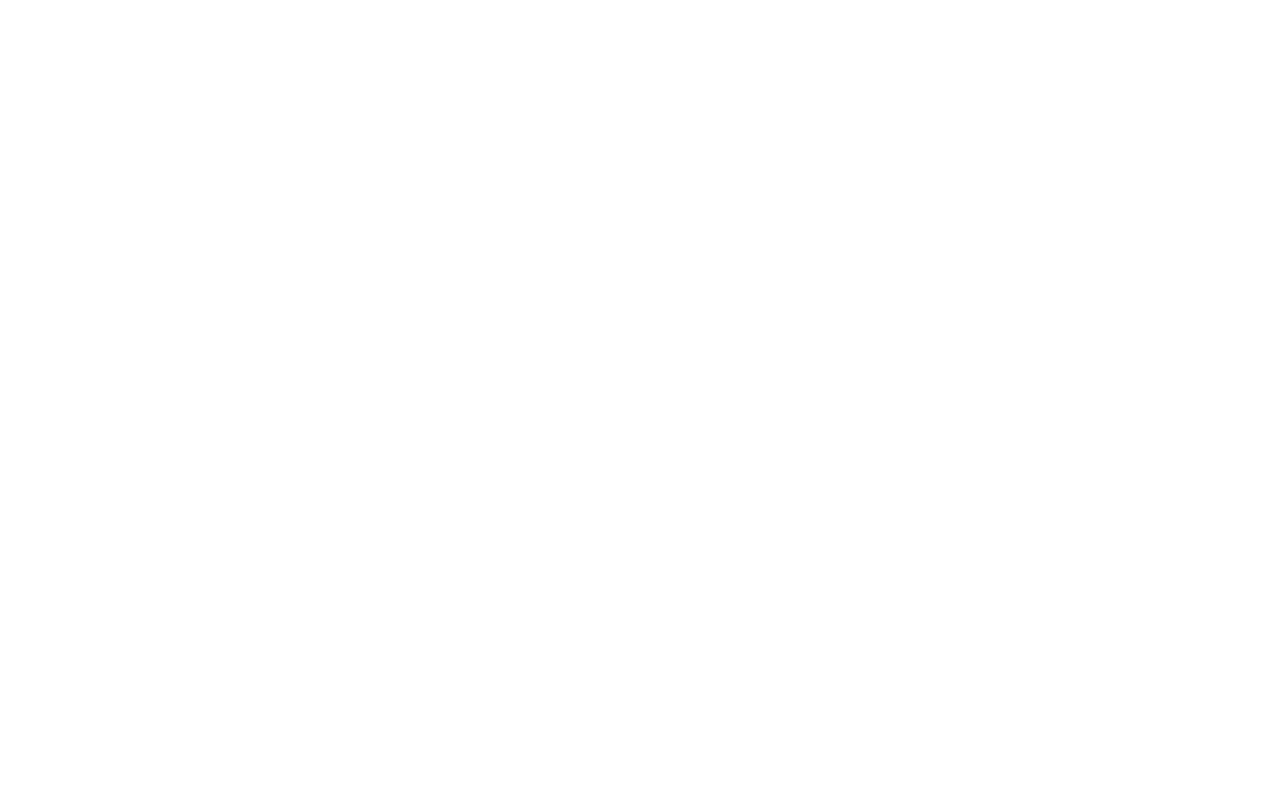
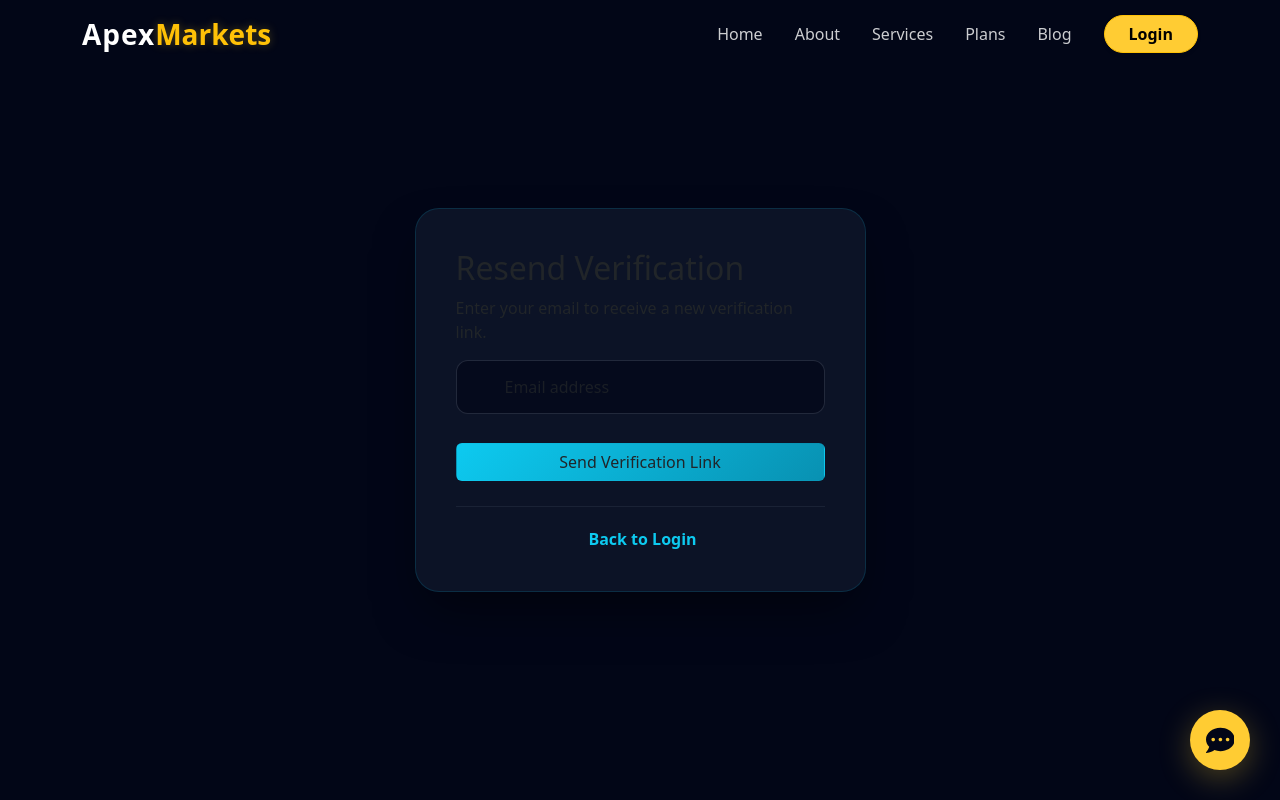
Before and after one commit to df3300312-source/Apex, a React (Vite) app: page /resend-verification in a window 1280 px wide. Before the commit this address had no page. Shown: the top 800 px of the page. Built offline with nearby package versions, Linux system fonts and the light colour scheme.

Commit message:
made changes

```diff
--- a/src/App.jsx
+++ b/src/App.jsx
@@ -25,6 +25,7 @@ import Register from "./pages/Register";
 import Blog from "./pages/Blog";
 import BlogPost from "./pages/BlogPost";
 import VerifyEmail from "./pages/VerifyEmail";
+import ResendVerification from "./pages/ResendVerification";
 
 // Dashboard pages (inside dashboard folder)
 import Dashboard from "./dashboard/Dashboard";
@@ -68,6 +69,7 @@ function App() {
           <Route path="/blog" element={<Blog />} />
           <Route path="/blog/:slug" element={<BlogPost />} />
           <Route path="/verify-email" element={<VerifyEmail />} />
+          <Route path="/resend-verification" element={<ResendVerification />} />
         </Route>
 
         {/* Protected routes – wrapped in PrivateRoute + DashboardLayout */}
--- a/src/pages/Login.jsx
+++ b/src/pages/Login.jsx
@@ -1,6 +1,7 @@
 import React, { useState, useEffect, useRef } from "react";
 import { Link, useNavigate } from "react-router-dom";
 import { useAuth } from "../context/AuthContext";
+import api from "../services/api"; // ✅ Import for resend verification
 import { FaEnvelope, FaLock, FaEye, FaEyeSlash } from "react-icons/fa";
 import "../css/auth.css";
 
@@ -13,6 +14,9 @@ const Login = () => {
   const [showPassword, setShowPassword] = useState(false);
   const [error, setError] = useState("");
   const [loading, setLoading] = useState(false);
+  const [showResend, setShowResend] = useState(false);
+  const [resendMessage, setResendMessage] = useState("");
+  const [resendLoading, setResendLoading] = useState(false);
 
   const { login } = useAuth();
   const navigate = useNavigate();
@@ -51,6 +55,8 @@ const Login = () => {
 
     setError("");
     setLoading(true);
+    setShowResend(false); // Reset resend state on new attempt
+    setResendMessage("");
 
     try {
       const response = await login({
@@ -78,12 +84,35 @@ const Login = () => {
       }
     } catch (err) {
       console.error("Login Error:", err);
-      setError(
-        err.response?.data?.message ||
-          "Invalid email or password. Please try again.",
+      const status = err.response?.status;
+      const message = err.response?.data?.message;
+
+      // ✅ If error is 403 (unverified email), show resend option
+      if (status === 403) {
+        setError(message || "Please verify your email before logging in.");
+        setShowResend(true);
+      } else {
+        setError(message || "Invalid email or password. Please try again.");
+        setShowResend(false);
+      }
+    } finally {
+      setLoading(false);
+    }
+  };
+
+  const handleResendVerification = async () => {
+    setResendMessage("");
+    setResendLoading(true);
+    try {
+      await api.post("/auth/resend-verification", { email: formData.email });
+      setResendMessage("A new verification link has been sent to your email.");
+      setShowResend(false); // Optionally hide button after success
+    } catch (err) {
+      setResendMessage(
+        err.response?.data?.message || "Failed to resend verification.",
       );
     } finally {
-      setLoading(false);
+      setResendLoading(false);
     }
   };
 
@@ -101,6 +130,24 @@ const Login = () => {
               {error && (
                 <div className="alert alert-danger animate__animated animate__shakeX">
                   {error}
+                </div>
+              )}
+
+              {/* ✅ Resend Verification Section */}
+              {showResend && (
+                <div className="mt-2 mb-3">
+                  <button
+                    className="btn btn-link text-info p-0"
+                    onClick={handleResendVerification}
+                    disabled={resendLoading}
+                  >
+                    {resendLoading ? "Sending..." : "Resend Verification Email"}
+                  </button>
+                  {resendMessage && (
+                    <div className="alert alert-success mt-2">
+                      {resendMessage}
+                    </div>
+                  )}
                 </div>
               )}
 
@@ -156,7 +203,6 @@ const Login = () => {
                     />
                     <span>Remember me</span>
                   </label>
-                  {/* Link updated to ensure it's pointing to the correct route */}
                   <Link
                     to="/forgot-password"
                     style={{
--- /dev/null
+++ b/src/pages/ResendVerification.jsx
@@ -0,0 +1,73 @@
+import React, { useState } from "react";
+import api from "../services/api";
+import "../css/auth.css";
+
+const ResendVerification = () => {
+  const [email, setEmail] = useState("");
+  const [message, setMessage] = useState({ type: "", text: "" });
+  const [loading, setLoading] = useState(false);
+
+  const handleSubmit = async (e) => {
+    e.preventDefault();
+    setLoading(true);
+    setMessage({ type: "", text: "" });
+    try {
+      await api.post("/auth/resend-verification", { email });
+      setMessage({
+        type: "success",
+        text: "Verification link sent! Please check your email.",
+      });
+    } catch (err) {
+      setMessage({
+        type: "error",
+        text: err.response?.data?.message || "Something went wrong.",
+      });
+    } finally {
+      setLoading(false);
+    }
+  };
+
+  return (
+    <div className="auth-page">
+      <div className="container">
+        <div className="row justify-content-center">
+          <div className="col-lg-5 col-md-7">
+            <div className="auth-card">
+              <h2>Resend Verification</h2>
+              <p>Enter your email to receive a new verification link.</p>
+              {message.text && (
+                <div className={`alert alert-${message.type}`}>
+                  {message.text}
+                </div>
+              )}
+              <form onSubmit={handleSubmit}>
+                <div className="form-group">
+                  <input
+                    type="email"
+                    className="form-control auth-input"
+                    placeholder="Email address"
+                    value={email}
+                    onChange={(e) => setEmail(e.target.value)}
+                    required
+                  />
+                </div>
+                <button
+                  type="submit"
+                  className="btn btn-auth w-100"
+                  disabled={loading}
+                >
+                  {loading ? "Sending..." : "Send Verification Link"}
+                </button>
+              </form>
+              <div className="auth-footer">
+                <a href="/login">Back to Login</a>
+              </div>
+            </div>
+          </div>
+        </div>
+      </div>
+    </div>
+  );
+};
+
+export default ResendVerification;
```
